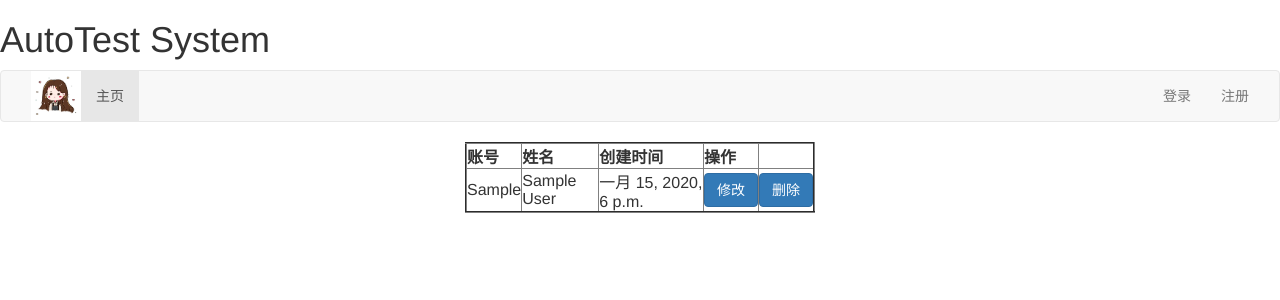
After one commit to 77dx/testcase_manager, a Django app: page /userList/ in a window 1280 px wide. The commit adds this page. Shown: the top 300 px of the page. Run offline with Django 3.2, Linux system fonts and the light colour scheme; tables that the repository leaves empty hold one stand-in row (values such as "Sample post"); some libraries are stand-ins or nearby versions.

Commit message:
增加删除

```diff
--- a/auto_test/models.py
+++ b/auto_test/models.py
@@ -18,6 +18,5 @@ class User(models.Model):
         return self.account
 
     class Meta:
-        ordering = ['create_time']
         verbose_name = '用户'
         verbose_name_plural = '用户'
--- a/auto_test/views.py
+++ b/auto_test/views.py
@@ -3,6 +3,7 @@ from django.shortcuts import HttpResponse
 from . import models
 from .forms import UserForm,RegisterForm
 import hashlib
+import json
 
 
 
@@ -81,3 +82,18 @@ def logout(request):
         return redirect('/index/')
     request.session.flush()
     return redirect('/index/')
+
+def userList(request):
+    users = models.User.objects.all()
+    for i in users:
+        print(i.id)
+    return render(request,'userList.html',{'list':users})
+
+def editUser(request):
+    pass
+
+
+def deleteUser(request):
+    id = request.GET.get("id")
+    models.User.objects.filter(id=id).delete()
+    return redirect('/userList/')
--- a/templates/base.html
+++ b/templates/base.html
@@ -44,6 +44,7 @@
           <ul class="nav navbar-nav navbar-right">
             {% if request.session.is_login %}
               <li><a href="#">当前在线：{{ request.session.name }}</a> </li>
+              <li><a href="/userList">用户列表</a> </li>
               <li><a href="/logout/">登出</a></li>
             {% else %}
               <li><a href="/login/">登录</a></li>
--- /dev/null
+++ b/templates/userList.html
@@ -0,0 +1,26 @@
+{% extends 'base.html' %}
+{% load static %}
+{% block title %}用户列表{% endblock %}
+{% block content %}
+    <div class="container">
+        <div class="col-md-4 col-md-offset-4">
+            <table border="2">
+                <tr>
+                    <th>账号</th>
+                    <th>姓名</th>
+                    <th>创建时间</th>
+                    <th>操作</th>
+                </tr>
+                {% for user in list %}
+                <tr>
+                    <td>{{ user.account }}</td>
+                    <td>{{ user.name }}</td>
+                    <td>{{ user.create_time }}</td>
+                    <td><button class="btn btn-primary">修改</button></td>
+                    <td><a href="/deleteUser/?id={{ user.id }}"><button class="btn btn-primary">删除</button></a></td>
+                </tr>
+                {% endfor %}
+            </table>
+        </div>
+    </div> <!-- /container -->
+{% endblock %}
--- a/testcase_manager/urls.py
+++ b/testcase_manager/urls.py
@@ -16,6 +16,7 @@ Including another URLconf
 from django.contrib import admin
 from django.urls import path,include
 from auto_test import views
+from django.views.generic.base import TemplateView
 
 urlpatterns = [
     path('admin/', admin.site.urls),
@@ -25,4 +26,7 @@ urlpatterns = [
     path('captcha',include('captcha.urls')),
     path('register/',views.register),
     path('logout/',views.logout),
+    # path('',TemplateView.as_view(template_name='index.html')),
+    path('userList/',views.userList),
+    path('deleteUser/',views.deleteUser),
 ]
```
Also changed, not shown: testcase_manager/settings.py (+28 -6 lines), auto_test/migrations/0014_alter_user_options.py (added).
